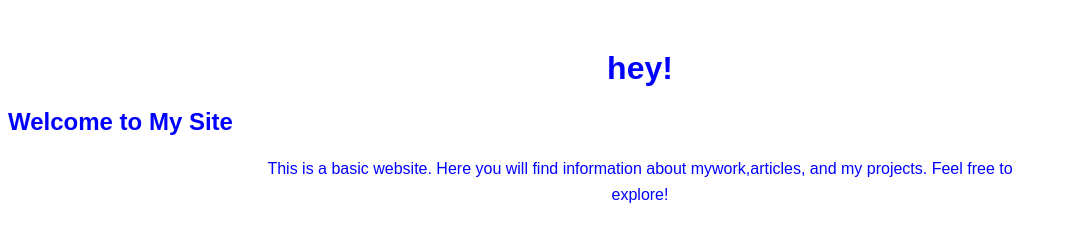
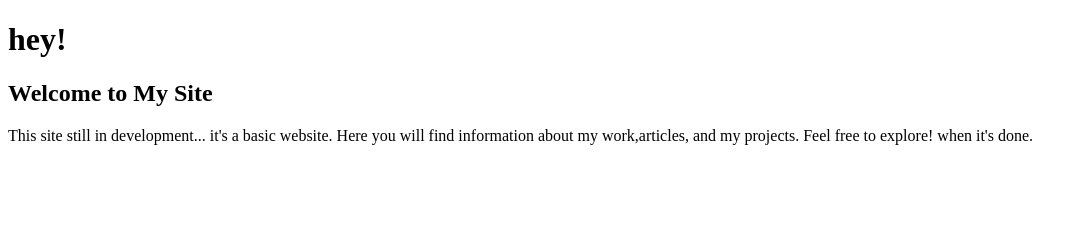
Before and after one commit to zyxwvuta/Kyub9, a plain HTML site: page index.html in a window 1280 px wide. Shown: the whole page, without its empty margins (0-1084 px from the left). Drawn offline with Linux system fonts and the light colour scheme.

Commit message:
Update index.html

```diff
--- a/index.html
+++ b/index.html
@@ -4,26 +4,7 @@
     <meta charset="UTF-8">
     <meta name="viewport" content="width=device-width, initial-scale=1.0">
     <title>still in development </title>
-    <style>
-        /* This CSS targets only the text elements */
-        h1, h2, p {
-            color: #0000FF; /* This sets the text color to blue */
-            font-family: Arial, sans-serif; /* A common, readable font */
-        }
 
-        /* You can add more specific styling if you like, for example: */
-        h1 {
-            text-align: center; /* Center the main heading */
-            margin-top: 50px; /* Add some space above the heading */
-        }
-
-        p {
-            line-height: 1.6; /* Improve readability for paragraphs */
-            max-width: 800px; /* Limit paragraph width for better reading on large screens */
-            margin: 20px auto; /* Center the paragraph horizontally */
-            text-align: center; /* Center the paragraph text */
-        }
-    </style>
 </head>
 <body>
 
@@ -32,9 +13,9 @@
     <h2>Welcome to My Site</h2>
 
     <p>
-        This is a basic website.
-        Here you will find information about mywork,articles, and my projects.
-        Feel free to explore!
+        This site still in development... it's a basic website.
+        Here you will find information about my work,articles, and my projects.
+        Feel free to explore! when it's done.
     </p>
 
 </body>
```
